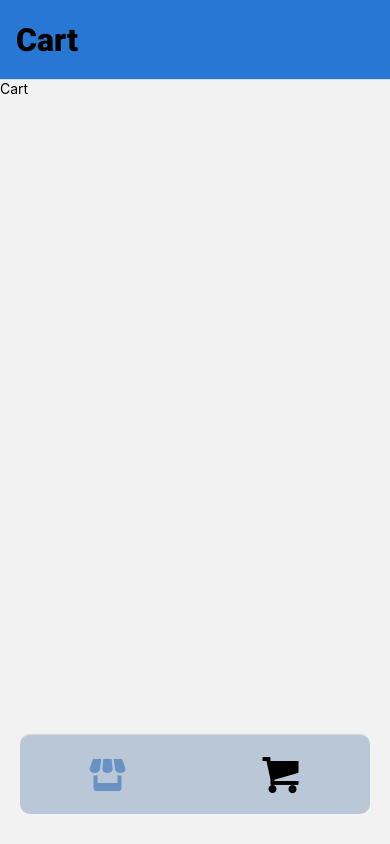
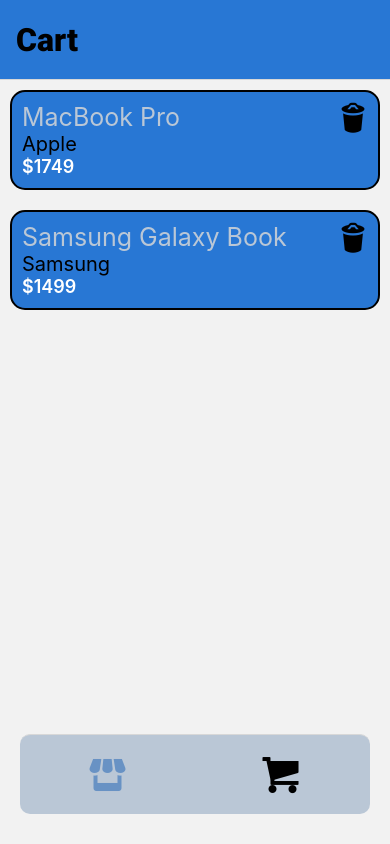
Before and after one commit to Federico1988/cipoApp, a React Native app: screen /CartStack in a window 390 px wide. Before the commit this address had no page. Built offline with nearby package versions, Linux system fonts and the light colour scheme.

Commit message:
Agrego items al carrito y doy estilos

```diff
--- /dev/null
+++ b/Components/CartItem.js
@@ -0,0 +1,54 @@
+import { StyleSheet, Text, View } from 'react-native'
+import React from 'react'
+import { Entypo } from "@expo/vector-icons";
+import { colors } from '../Global/colors';
+
+const CartItem = ({ item }) => {
+    return (
+        <View style={styles.container}>
+            <View style={styles.textContainer}>
+                <Text style={styles.title}>{item.title}</Text>
+                <Text style={styles.brand}>{item.brand}</Text>
+                <Text style={styles.price}>${item.price}</Text>
+            </View>
+            <Entypo name='trash' size={30} color='black' />
+        </View>
+    )
+}
+
+export default CartItem
+
+const styles = StyleSheet.create({
+    container: {
+        backgroundColor: colors.mainColor1,
+        margin: 10,
+        padding: 10,
+        height: 100,
+        flexDirection: 'row',
+        borderWidth: 2,
+        borderRadius: 15,
+        justifyContent: 'space-between',
+        alignContent: 'center'
+    },
+    textContainer: {
+
+    },
+    title: {
+
+        fontSize: 25,
+        color: colors.secondaryColor1
+    },
+    brand: {
+        fontSize: 20,
+        fontWeight: '400'
+
+    },
+    price: {
+
+        fontSize: 18,
+        fontWeight: '600',
+        color: 'white'
+    }
+
+
+})
--- /dev/null
+++ b/Data/cart.json
@@ -0,0 +1,40 @@
+[
+    {
+        "id": 6,
+        "title": "MacBook Pro",
+        "description": "MacBook Pro 2021 with mini-LED display may launch between September, November",
+        "price": 1749,
+        "discountPercentage": 11.02,
+        "rating": 4.57,
+        "stock": 83,
+        "brand": "Apple",
+        "category": "laptops",
+        "thumbnail": "https://i.dummyjson.com/data/products/6/thumbnail.png",
+        "images": [
+            "https://i.dummyjson.com/data/products/6/1.png",
+            "https://i.dummyjson.com/data/products/6/2.jpg",
+            "https://i.dummyjson.com/data/products/6/3.png",
+            "https://i.dummyjson.com/data/products/6/4.jpg"
+        ],
+        "quantity": 2
+    },
+    {
+        "id": 7,
+        "title": "Samsung Galaxy Book",
+        "description": "Samsung Galaxy Book S (2020) Laptop With Intel Lakefield Chip, 8GB of RAM Launched",
+        "price": 1499,
+        "discountPercentage": 4.15,
+        "rating": 4.25,
+        "stock": 50,
+        "brand": "Samsung",
+        "category": "laptops",
+        "thumbnail": "https://i.dummyjson.com/data/products/7/thumbnail.jpg",
+        "images": [
+            "https://i.dummyjson.com/data/products/7/1.jpg",
+            "https://i.dummyjson.com/data/products/7/2.jpg",
+            "https://i.dummyjson.com/data/products/7/3.jpg",
+            "https://i.dummyjson.com/data/products/7/thumbnail.jpg"
+        ],
+        "quantity": 3
+    }
+]
--- a/Screens/Cart.js
+++ b/Screens/Cart.js
@@ -1,12 +1,23 @@
-import { StyleSheet, Text, View } from 'react-native'
-import React from 'react'
+import { StyleSheet, FlatList } from 'react-native'
+import allCart from "../Data/cart.json"
+import { useEffect, useState } from 'react'
+import CartItem from '../Components/CartItem'
 
 const Cart = () => {
-  return (
-    <View>
-      <Text>Cart</Text>
-    </View>
-  )
+    const [cart, setCart] = useState();
+
+    useEffect(() => {
+        //Aca va la com con al db
+        setCart(allCart)
+    }, []);
+    return (
+            <FlatList
+                data={cart}
+                keyExtractor={(item => item.id)}
+                renderItem={({ item }) => <CartItem item={item} />}
+            />
+
+    )
 }
 
 export default Cart
```
